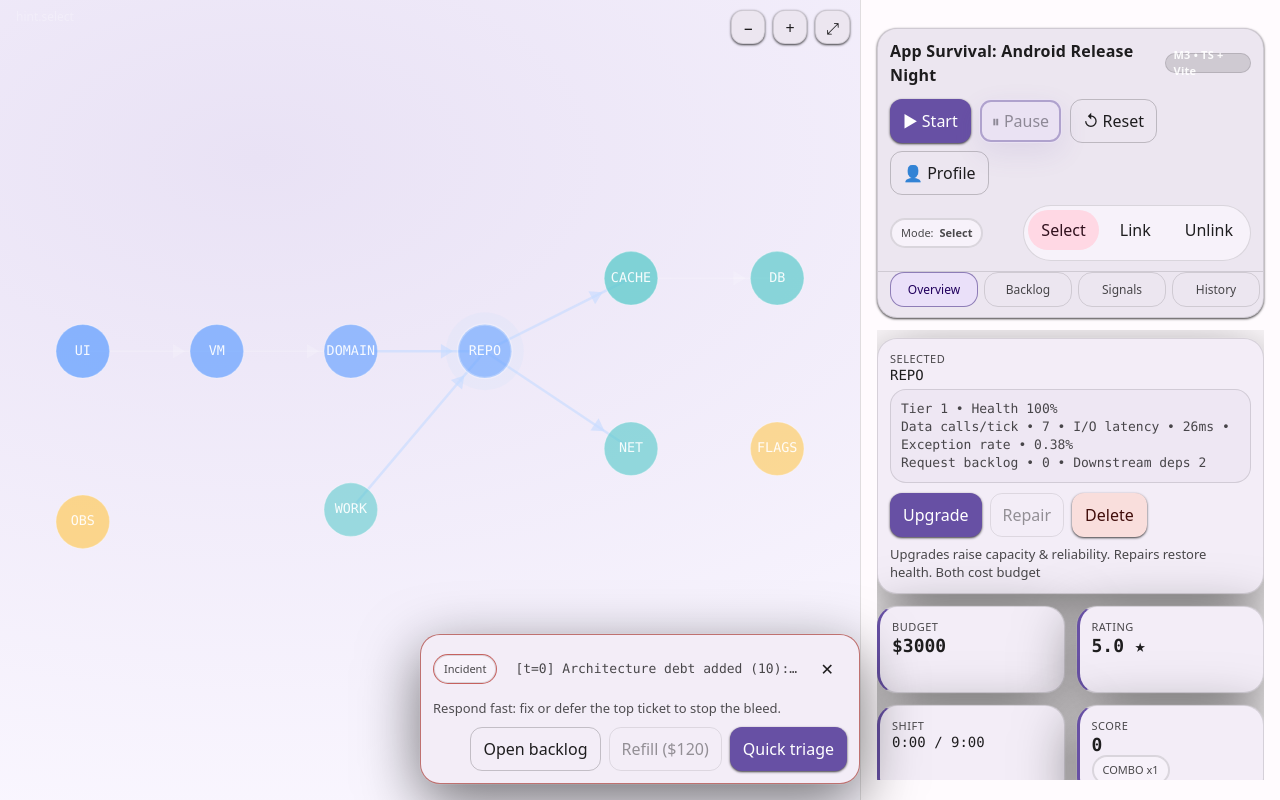
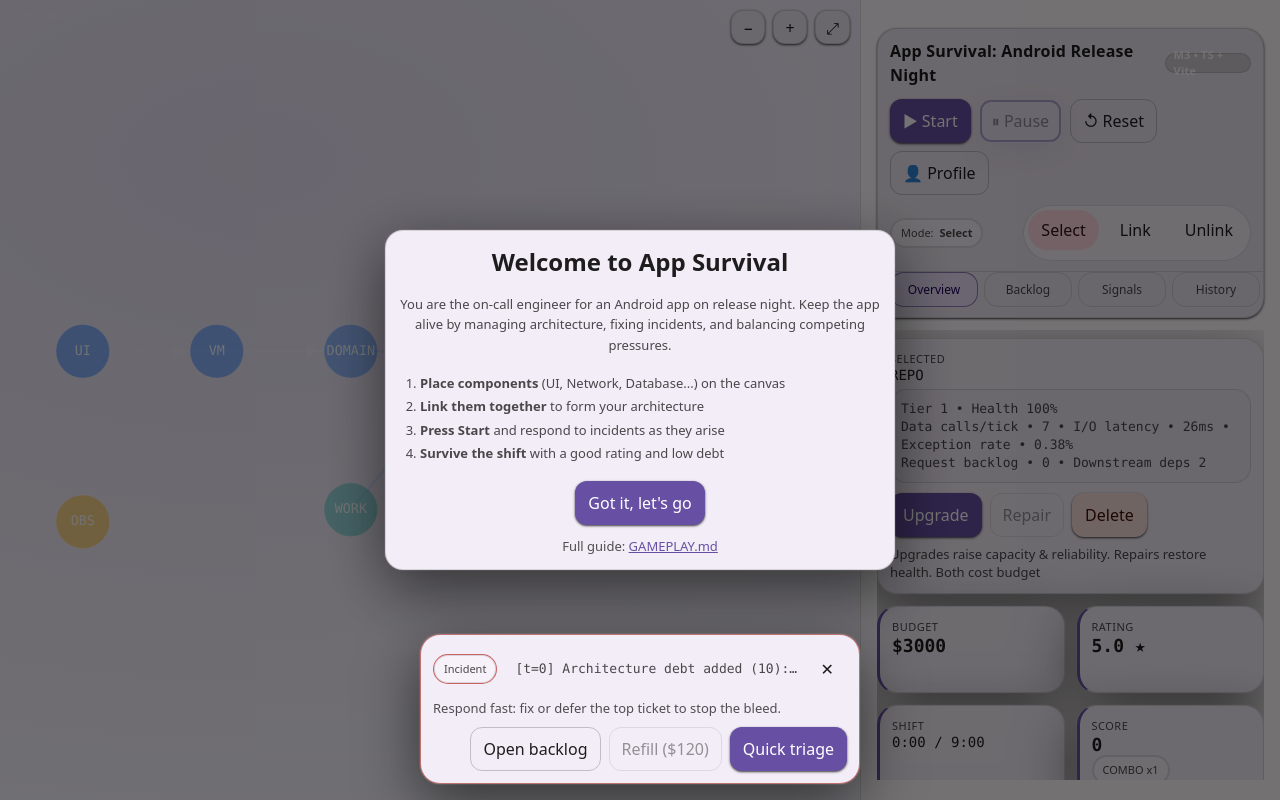
Before and after one commit to pzverkov/app-survival-android, a website built with Vite: page index.html in a window 1280 px wide. Built offline with nearby package versions, Linux system fonts and the light colour scheme.

Commit message:
Add welcome modal for first-time players with gameplay overview (closes #56)

```diff
--- a/index.html
+++ b/index.html
@@ -385,6 +385,30 @@
       </div>
     </div>
 
+    <!-- Welcome / onboarding modal (first visit only) -->
+    <div id="welcomeModal" class="modal" hidden role="dialog" aria-modal="true" aria-labelledby="welcomeTitle">
+      <div class="modalBackdrop" id="welcomeBackdrop"></div>
+      <div class="modalPanel card" style="max-width:480px; text-align:center;">
+        <h2 id="welcomeTitle" style="margin:0 0 var(--space-4); font-size:var(--type-hero-size); font-weight:600;">Welcome to App Survival</h2>
+        <p class="small" style="line-height:1.6; margin:0 0 var(--space-4);">
+          You are the on-call engineer for an Android app on release night.
+          Keep the app alive by managing architecture, fixing incidents, and balancing competing pressures.
+        </p>
+        <ol class="small" style="text-align:left; line-height:1.8; margin:0 0 var(--space-4); padding-left:20px;">
+          <li><b>Place components</b> (UI, Network, Database...) on the canvas</li>
+          <li><b>Link them together</b> to form your architecture</li>
+          <li><b>Press Start</b> and respond to incidents as they arise</li>
+          <li><b>Survive the shift</b> with a good rating and low debt</li>
+        </ol>
+        <div class="row" style="justify-content:center;">
+          <button id="welcomeDismiss" class="btn filled">Got it, let's go</button>
+        </div>
+        <div class="small muted" style="margin-top:var(--space-3);">
+          Full guide: <a href="./docs/GAMEPLAY.md" style="color:var(--md-sys-color-primary);">GAMEPLAY.md</a>
+        </div>
+      </div>
+    </div>
+
     <!-- End-of-run celebration modal -->
     <div id="endRunModal" class="modal" hidden role="dialog" aria-modal="true" aria-labelledby="endRunTitle">
       <div class="modalBackdrop" id="endRunBackdrop"></div>
--- a/src/main.ts
+++ b/src/main.ts
@@ -214,6 +214,11 @@
   endRunPlayAgain: HTMLButtonElement;
   endRunReplay: HTMLButtonElement;
   endRunDismiss: HTMLButtonElement;
+
+  // Welcome
+  welcomeModal: HTMLElement;
+  welcomeBackdrop: HTMLElement;
+  welcomeDismiss: HTMLButtonElement;
 
   // Challenges
   challengeDaily: HTMLElement;
@@ -1049,6 +1054,18 @@
 
 renderChallenges();
 
+// --- Welcome modal (first visit only) -------------------------------------
+const WELCOME_KEY = 'asr:welcomed:v1';
+if (!IS_E2E && !localStorage.getItem(WELCOME_KEY)) {
+  refs.welcomeModal.hidden = false;
+}
+function closeWelcome() {
+  refs.welcomeModal.hidden = true;
+  try { localStorage.setItem(WELCOME_KEY, '1'); } catch { /* ignore */ }
+}
+refs.welcomeDismiss.onclick = closeWelcome;
+refs.welcomeBackdrop.onclick = closeWelcome;
+
 function openProfile(preset: EvalPreset) {
   refs.profileModal.hidden = false;
   refs.profilePresetSelect.value = preset;
@@ -2008,6 +2025,10 @@
     endRunReplay: must<HTMLButtonElement>('endRunReplay'),
     endRunDismiss: must<HTMLButtonElement>('endRunDismiss'),
 
+    welcomeModal: must('welcomeModal'),
+    welcomeBackdrop: must('welcomeBackdrop'),
+    welcomeDismiss: must<HTMLButtonElement>('welcomeDismiss'),
+
     challengeDaily: must('challengeDaily'),
     challengeWeekly: must('challengeWeekly'),
     btnStartDaily: must<HTMLButtonElement>('btnStartDaily'),
```
